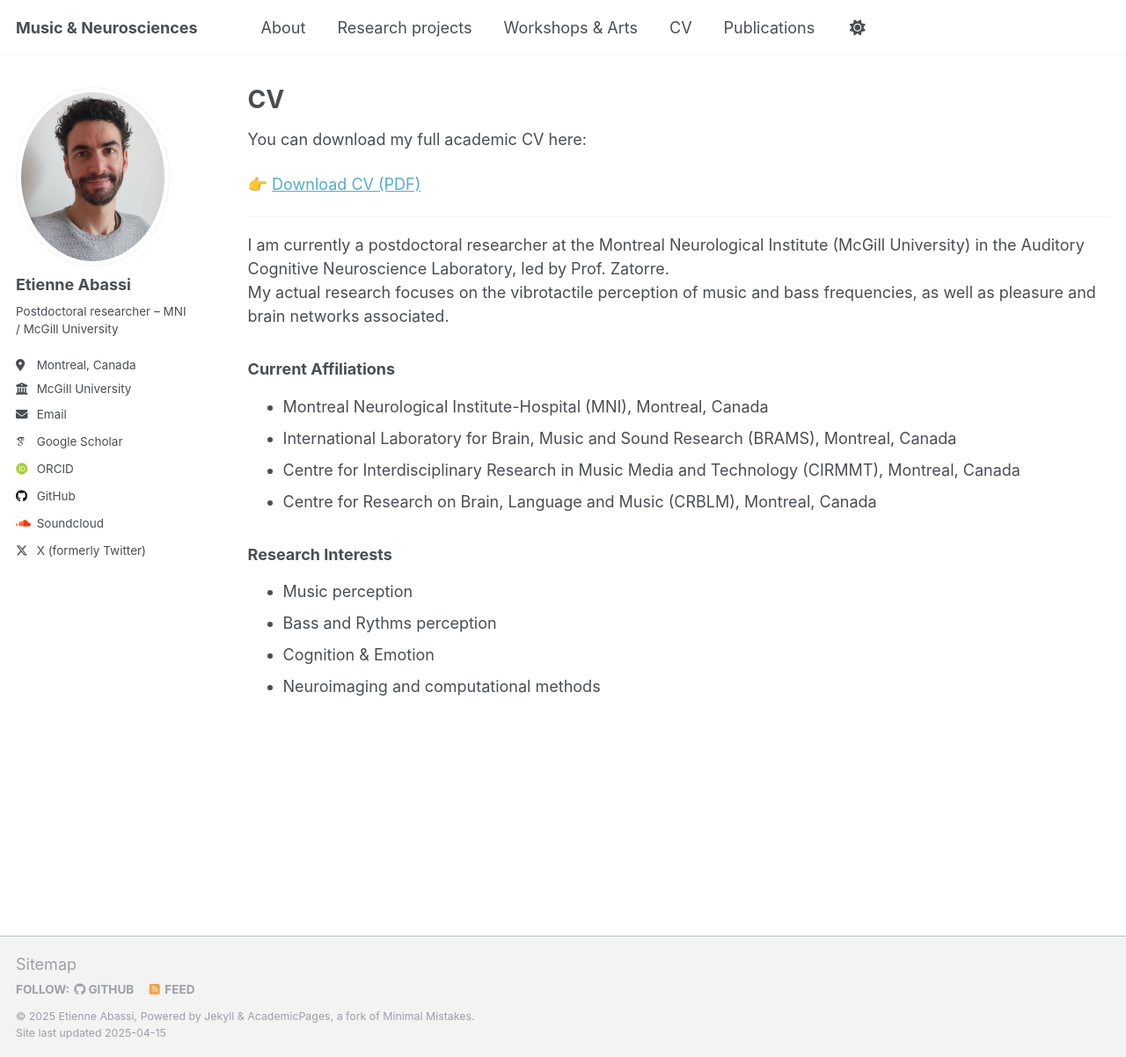
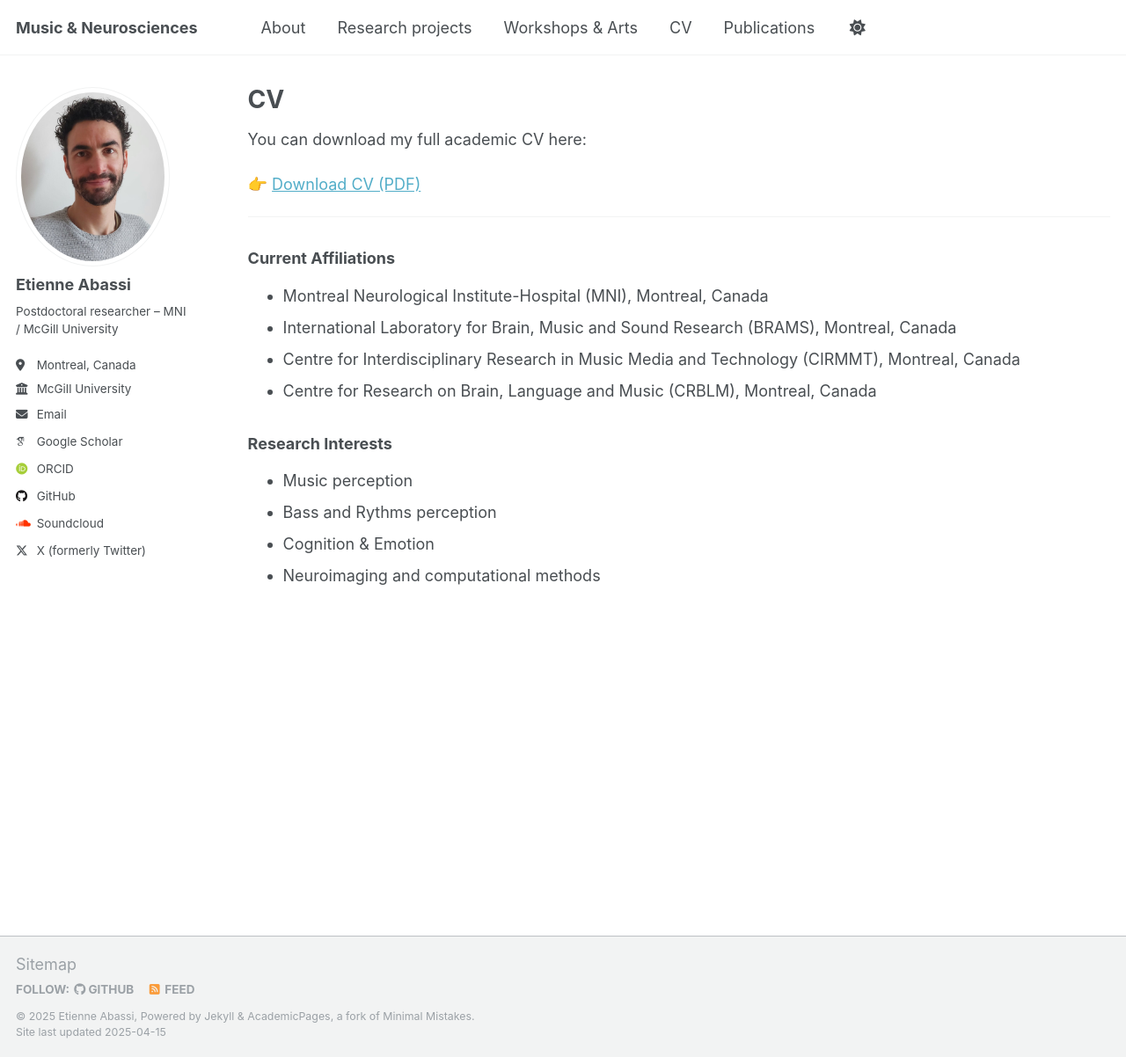
Before and after one commit to etienneabassi/etienneabassi.github.io, a Jekyll site: the page built from _pages/cv.md, in a window 1280 px wide and 1202 px high. Shown: the whole window at 88% size. Built offline with Jekyll 4.4.1, drawn with Linux system fonts in a browser that asks for light colours; some web fonts are replaced.

Commit message:
Update cv.md

```diff
--- a/_pages/cv.md
+++ b/_pages/cv.md
@@ -13,9 +13,6 @@ You can download my full academic CV here:
 
 ---
 
-I am currently a postdoctoral researcher at the Montreal Neurological Institute (McGill University) in the Auditory Cognitive Neuroscience Laboratory, led by Prof. Zatorre.
-My actual research focuses on the vibrotactile perception of music and bass frequencies, as well as pleasure and brain networks associated.
-
 ### Current Affiliations
 - Montreal Neurological Institute-Hospital (MNI), Montreal, Canada
 - International Laboratory for Brain, Music and Sound Research (BRAMS), Montreal, Canada
```
